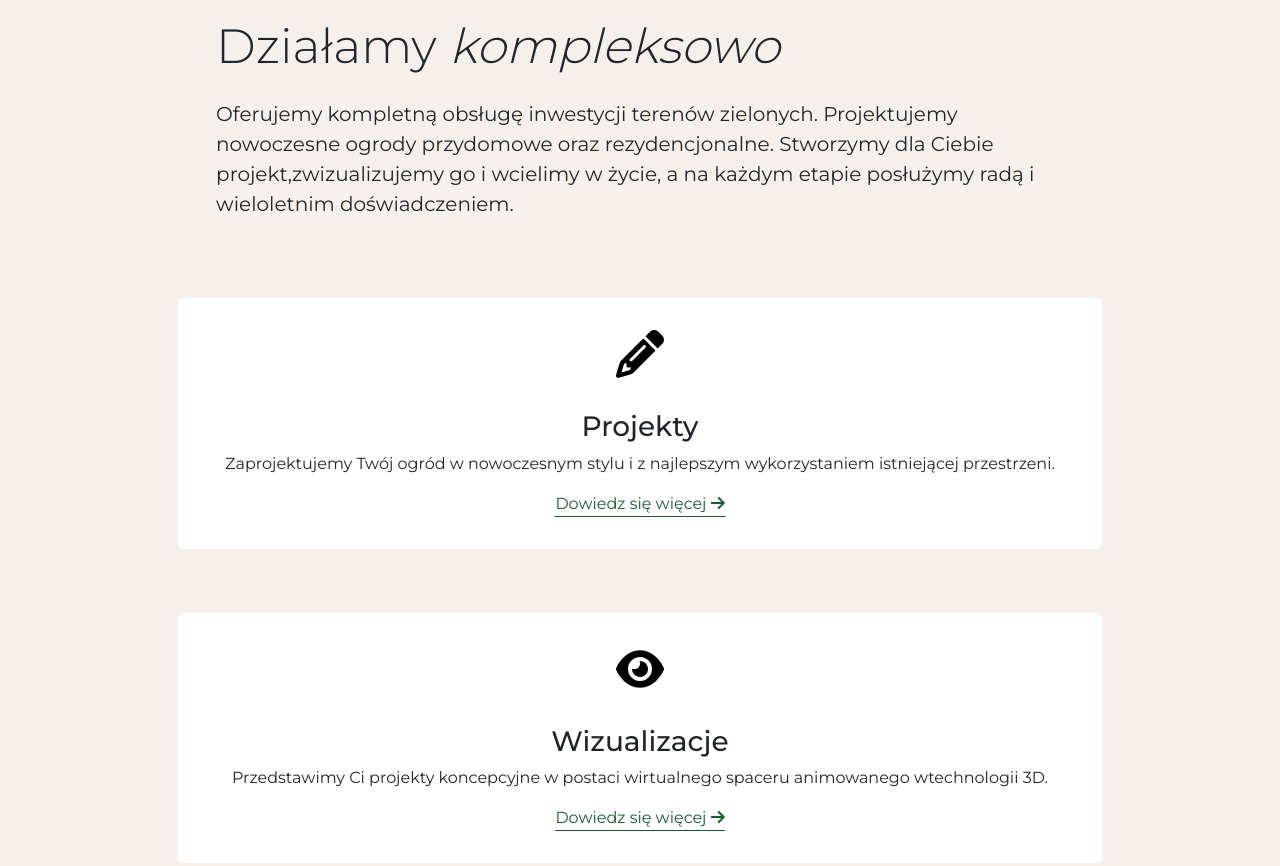
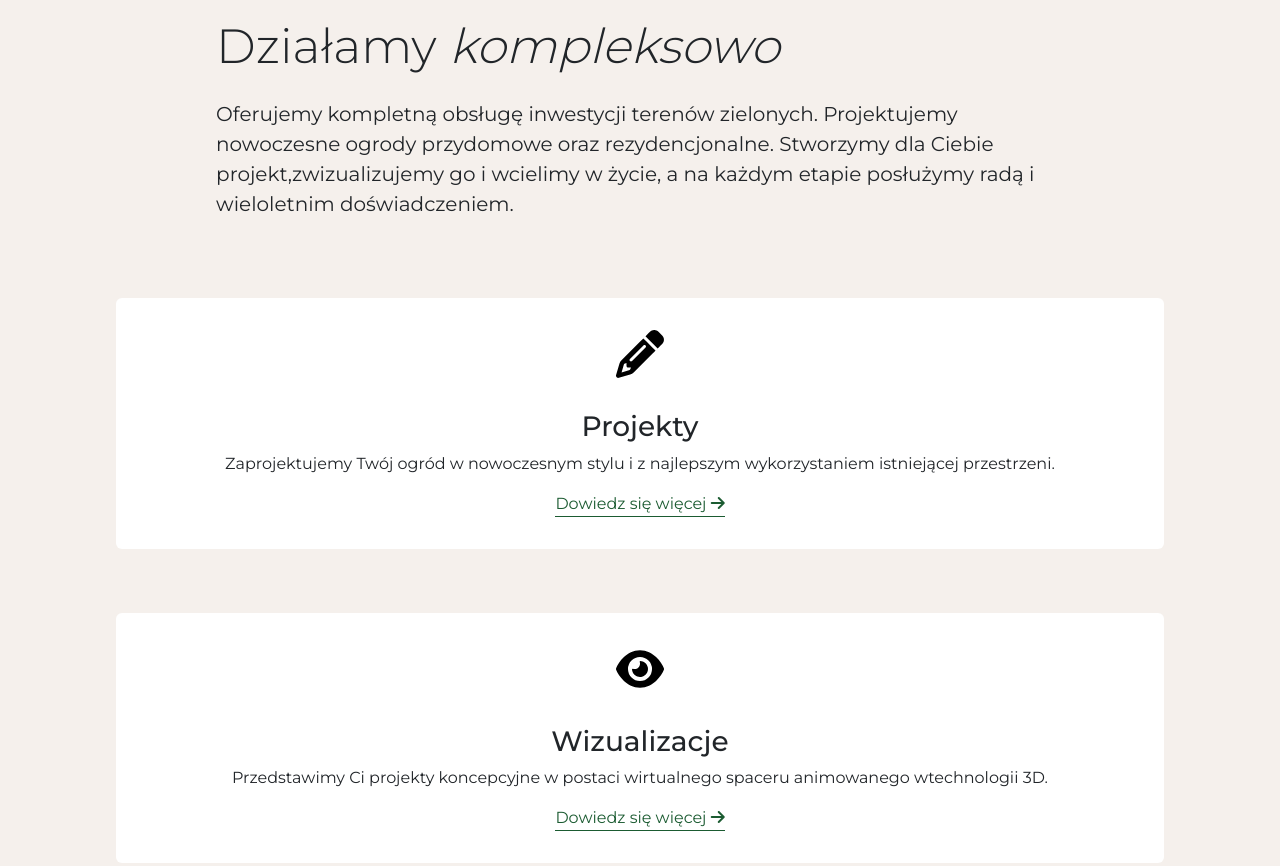
Before and after one commit to Plekson/strona-rekrutacyjna-adrespect, a plain HTML site: page index.html in a window 1280 px wide. Shown: the part 995-1861 px from the top of the page. Drawn offline with nearby package versions, Linux system fonts and the light colour scheme.

Commit message:
Add files via upload

```diff
--- a/style.css
+++ b/style.css
@@ -348,7 +348,7 @@ hr{
 
     .card{
         margin: 0 0 4rem 0;
-        width: 75%;
+        width: 85%;
         align-items: center;
     }
 
```
